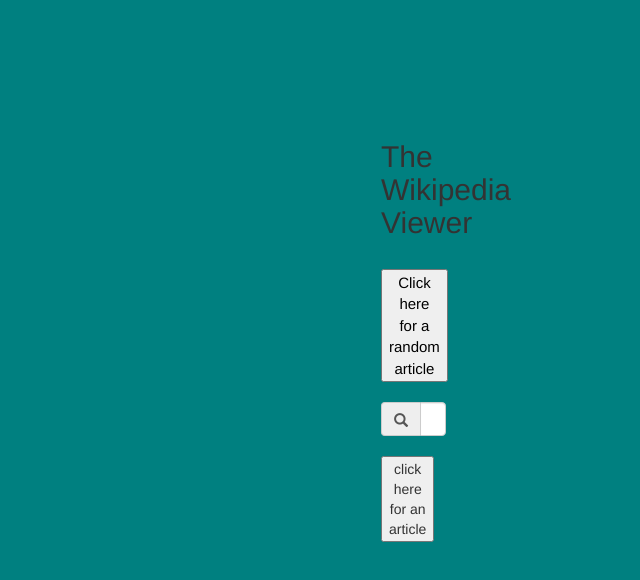
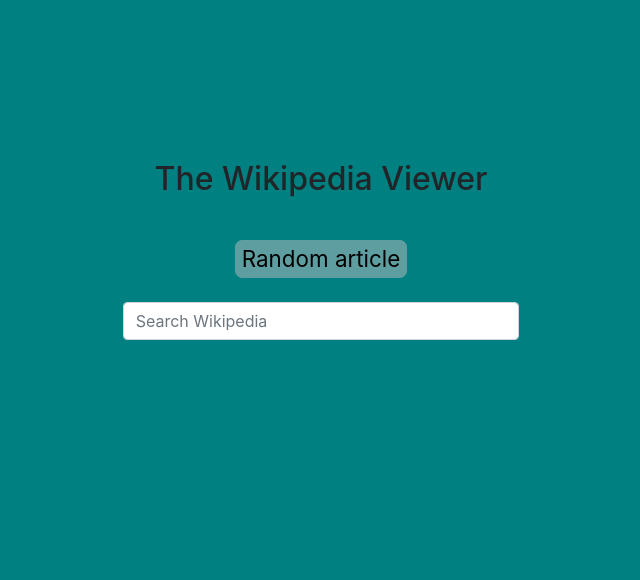
Before and after one commit to irenekochetkova/build_wiki_viewer, a plain HTML site: page index.html in a window 1280 px wide. Shown: the whole page, without its empty margins (319-959 px from the left). Drawn offline with nearby package versions, Linux system fonts and the light colour scheme.

Commit message:
the project is finished

```diff
--- a/index.html
+++ b/index.html
@@ -5,8 +5,8 @@
 
 
     <!-- Bootstrap CSS -->
-     <link rel="stylesheet" href="https://maxcdn.bootstrapcdn.com/bootstrap/3.3.7/css/bootstrap.min.css">
-     <link rel="stylesheet" href="https://cdnjs.cloudflare.com/ajax/libs/font-awesome/4.7.0/css/font-awesome.min.css">
+    <link rel="stylesheet" href="https://stackpath.bootstrapcdn.com/bootstrap/4.1.0/css/bootstrap.min.css" integrity="sha384-9gVQ4dYFwwWSjIDZnLEWnxCjeSWFphJiwGPXr1jddIhOegiu1FwO5qRGvFXOdJZ4" crossorigin="anonymous">
+    <link rel="stylesheet" href="https://use.fontawesome.com/releases/v5.0.12/css/all.css" integrity="sha384-G0fIWCsCzJIMAVNQPfjH08cyYaUtMwjJwqiRKxxE/rx96Uroj1BtIQ6MLJuheaO9" crossorigin="anonymous">
     <link rel="stylesheet" href="https://fonts.googleapis.com/icon?family=Material+Icons">
 
       <title>Build a Wikipedia Viewer</title>
@@ -17,37 +17,30 @@
 
 <body>
 
+  <div align="center" class="title">
+    <h2 align="center">The Wikipedia Viewer</h2><br>
+  </div>
   <div align="center" class="section-search">
-    <h2 align="center">The Wikipedia Viewer</h2><br>
-    <div class="random-article">
-      <button onclick="getRandom()">Click here for a random article</button>
+    <button class="random-article" onclick="getRandom()">Random article</button>
   </div><br>
-    <div  class="input-group">
-    <span class="input-group-addon">
-      <i class="glyphicon glyphicon-search"></i>
-      </span>
-      <input id="textName" type="text"   class="form-control"  placeholder="Enter a word here" aria-label="Search" />
-    </div><br>
-    <button id="input-search">click here for an article</button>
-
-
-
-    <div id="link" class="section ">
+  <div class="container-fluid">
+    <div class="row">
+      <div class="col-4 text-center"></div>
+      <div class="col-4 text-center">
+        <input id="textName" type="text" class="form-control  button"  placeholder="Search Wikipedia" aria-label="Search"/><br>
+      </div>
+      <div class="col-4 text-center"></div>
+    </div>
+  </div>
+  <div id="link" class="section">
     <ul>
-
     </ul>
   </div>
-  </div>
-
 
   <script src="index.js" defer></script>
 
-    <!-- Optional JavaScript -->
-      <!-- jQuery first, then Popper.js, then Bootstrap JS -->
-  <script src="https://code.jquery.com/jquery-3.3.1.slim.min.js" integrity="sha384-q8i/X+965DzO0rT7abK41JStQIAqVgRVzpbzo5smXKp4YfRvH+8abtTE1Pi6jizo" crossorigin="anonymous"></script>
   <script src="https://code.jquery.com/jquery-2.2.4.min.js" integrity="sha256-BbhdlvQf/xTY9gja0Dq3HiwQF8LaCRTXxZKRutelT44=" crossorigin="anonymous"></script>
   <script src="https://cdnjs.cloudflare.com/ajax/libs/popper.js/1.14.0/umd/popper.min.js" integrity="sha384-cs/chFZiN24E4KMATLdqdvsezGxaGsi4hLGOzlXwp5UZB1LY//20VyM2taTB4QvJ" crossorigin="anonymous"></script>
-   <script src="https://maxcdn.bootstrapcdn.com/bootstrap/3.3.7/js/bootstrap.min.js"></script>
 
 
 </body>
--- a/index.js
+++ b/index.js
@@ -3,8 +3,8 @@ function getRandom() {
 }
 
 $(document).ready(function() {
-  $("#input-search").on("click", function() {
-     $("ul").empty();
+  $(".button").keypress(function() {
+     $("#link").empty();
     var searchInput = $("#textName").val();
 
     $.ajax ({
@@ -22,7 +22,8 @@ $(document).ready(function() {
         var searchUrl = data[3][i];
         var title = data[1][i];
         var quote = data[2][i];
-        var html = "<div ><a href="+searchUrl+"><h4>"+title+"</h4>"+quote+"</a></div>";
+
+       var html = "<div ><a  href="+searchUrl+"><h4>"+title+"</h4>"+quote+"</a></div>";
          $("#link").append(html);
        }
     }
--- a/viewer.css
+++ b/viewer.css
@@ -1,28 +1,22 @@
 .random-article {
-  text-align: center;
   color: black;
-  font-size: 1.5rem;
-    /*background-color: rgba(255,255,255,0.7);*/
+  font-size: 1.4rem;
+  border-radius: 7px;
+  background-color: cadetblue;
+  outline: none!important;
+  border: 1px solid cadetblue;
+
 }
 
-
-  body {
-   background: teal;
+body {
+  background: teal;
 }
 
-.section-search {
-    padding: 20px;
-    margin-top: 100px;
-    margin-right: 680px;
-    margin-left: 680px;
+.section {
+  margin-right: 150px;
+  margin-left: 150px;
 
- }
-
- /*.section {
-  background-color: rgba(255,255,255,0.7);
-  padding: 5px;
-  margin: 5px;
-}*/
+}
 
  a {
   display: block;
@@ -31,10 +25,15 @@
   padding: 20px;
   text-align: justify;
   color: #000;
-  background-color: #fff;
+  background-color: cadetblue;
   border-radius: 5px;
 }
 
-ul li {
-  list-style-type: none;
+.title {
+  padding: 10px;
+  margin-top: 150px;
 }
+
+#textName {
+  outline: none;
+}
```
Lines whose indentation alone changed are shown as unchanged.
